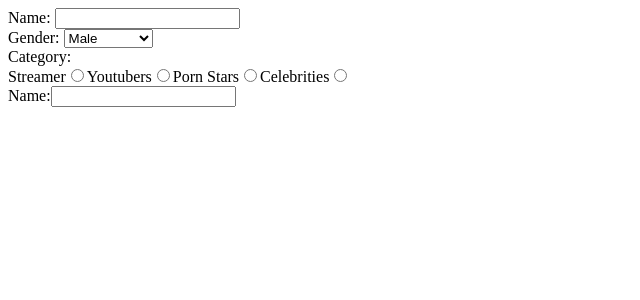
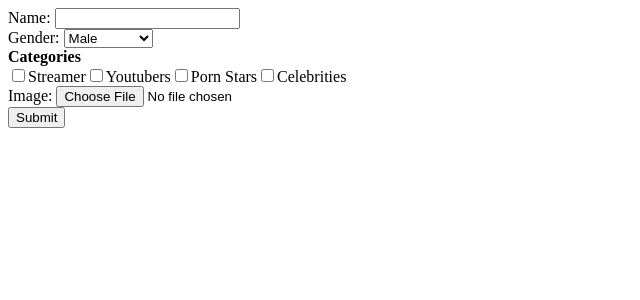
Before and after one commit to ArmyaAli/hot_or_not, a React (Create React App) app in the folder Client/: page / in a window 1280 px wide. Shown: the top 300 px of the page, without its empty margins (0-640 px from the left). Built offline with nearby package versions, Linux system fonts and the light colour scheme.

Commit message:
created basic form

```diff
--- a/Client/src/Main.tsx
+++ b/Client/src/Main.tsx
@@ -3,35 +3,40 @@ import React from "react";
 const App = () => {
   return (
     <div>
-      <form action="127.0.0.1:8080" method="post">
+      <form action="http://127.0.0.1:8080" method="post" encType="multipart/form-data">
         <div>
           <label>Name: </label>
-          <input type="text" />
+          <input type="text" name="name" />
         </div>
         <div>
           <label>Gender: </label>
-          <select name="" id="">
+          <select name="Gender">
             <option value="M">Male</option>
             <option value="F">Female</option>
             <option value="NB">Non-Binary</option>
           </select>
         </div>
         <div>
-          <label>Category:</label>
+          <label>
+            <b>Categories</b>
+          </label>
           <div>
+            <input type="checkbox" name="cat" value="streamer" />
             <label>Streamer</label>
-            <input type="radio" />
+            <input type="checkbox" name="cat" value="youtuber" />
             <label>Youtubers</label>
-            <input type="radio" />
+            <input type="checkbox" name="cat" value="pornstar" />
             <label>Porn Stars</label>
-            <input type="radio" />
+            <input type="checkbox" name="cat" value="celeb" />
             <label>Celebrities</label>
-            <input type="radio" />
           </div>
         </div>
         <div>
-          <label>Name:</label>
-          <input type="text" />
+          <label>Image: </label>
+          <input type="file" name="image" />
+        </div>
+        <div>
+          <input type="Submit" />
         </div>
       </form>
     </div>
```
